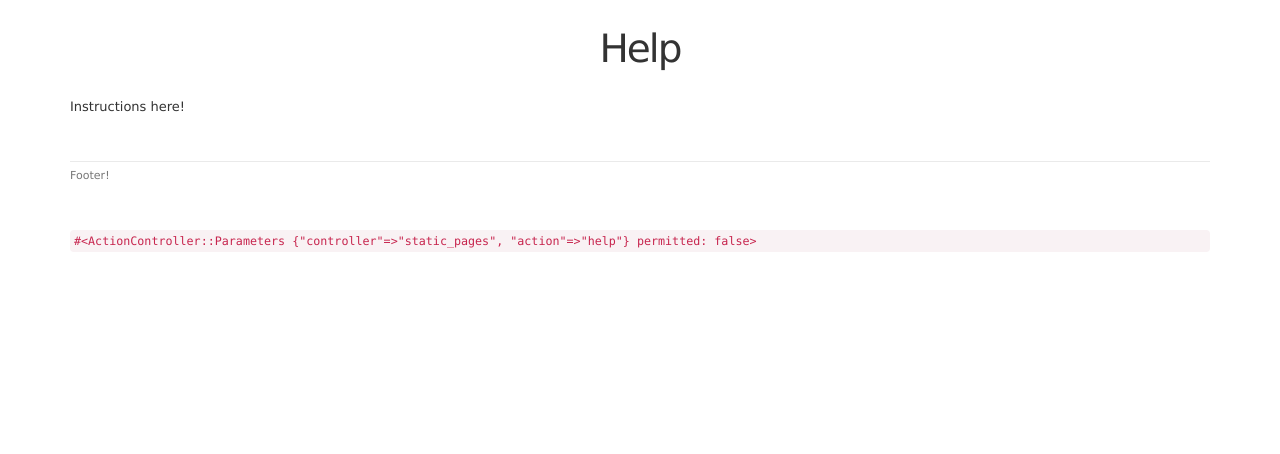
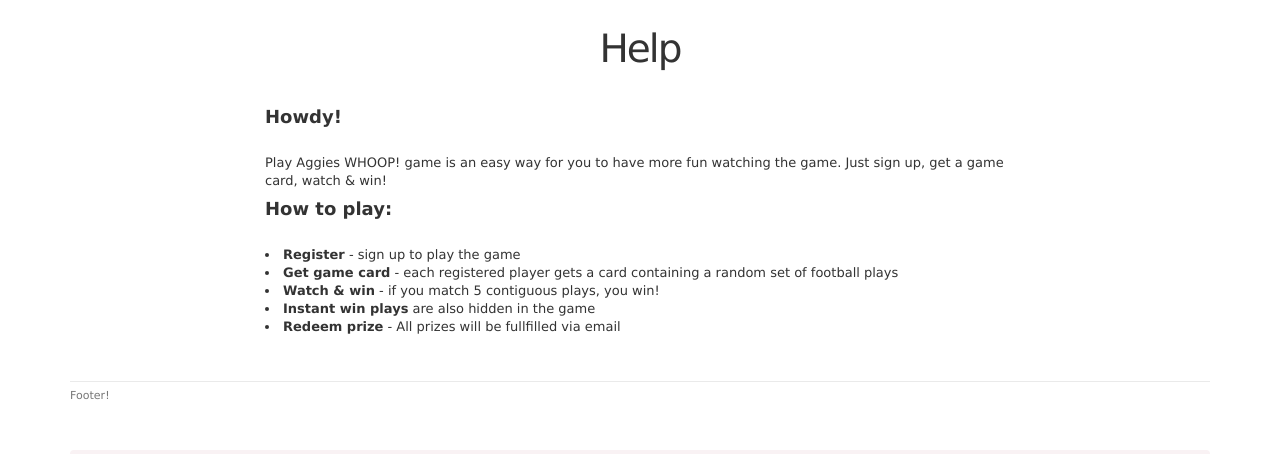
Before and after one commit to maeii426/FootballBingo, a Rails app: page /help in a window 1280 px wide. Shown: the part 51-505 px from the top of the page. Run offline with Rails 7, Linux system fonts and the light colour scheme; style sheets or scripts are compiled from the project's sources; some libraries are stand-ins or nearby versions.

Commit message:
update instruction content

```diff
--- a/football_bingo/app/views/static_pages/help.html.erb
+++ b/football_bingo/app/views/static_pages/help.html.erb
@@ -1,5 +1,21 @@
 <% provide(:title, "Help") %>
 <h1>Help</h1>
 <p>
-  Instructions here!
+<div class="row">
+  <div class="col-md-8 col-md-offset-2">
+      <h4><strong>Howdy!</strong></h4><br>
+      Play Aggies WHOOP! game is an easy way for you to have more fun watching the game. Just sign up, get a game card, watch & win!<br>
+  </div>
+ </div>
+
+ <div class="row">
+  <div class="col-md-8 col-md-offset-2">
+      <h4><strong>How to play:</strong></h4><br>
+      <li><strong>Register</strong> - sign up to play the game</li>
+      <li><strong>Get game card</strong> - each registered player gets a card containing a random set of football plays</li>
+      <li><strong>Watch & win</strong> - if you match 5 contiguous plays, you win!</li>
+      <li><strong>Instant win plays</strong> are also hidden in the game</li>
+      <li><strong>Redeem prize</strong> - All prizes will be fullfilled via email</li>
+  </div>
+ </div>
 </p>
```
Also changed, not shown: 1 other file.
